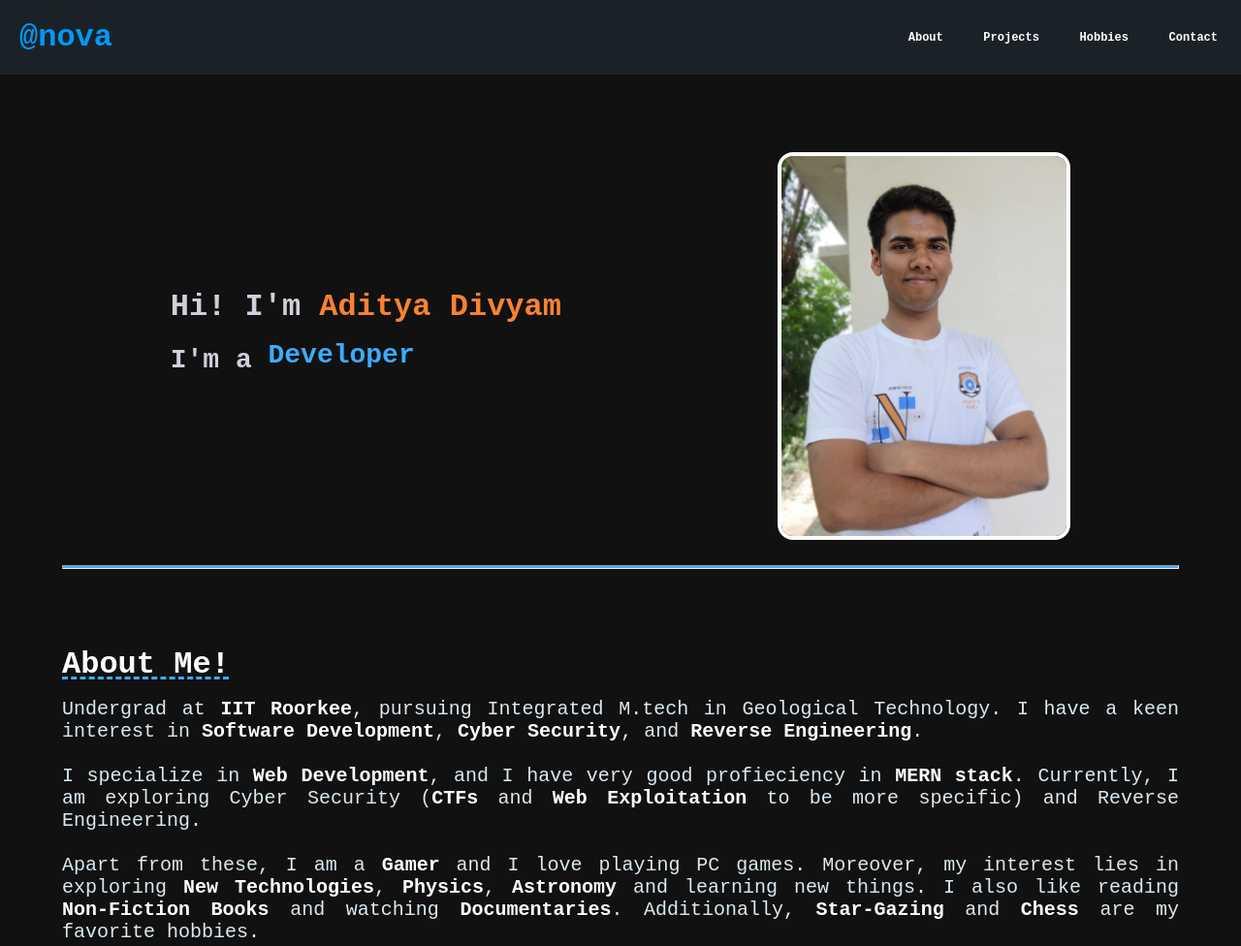
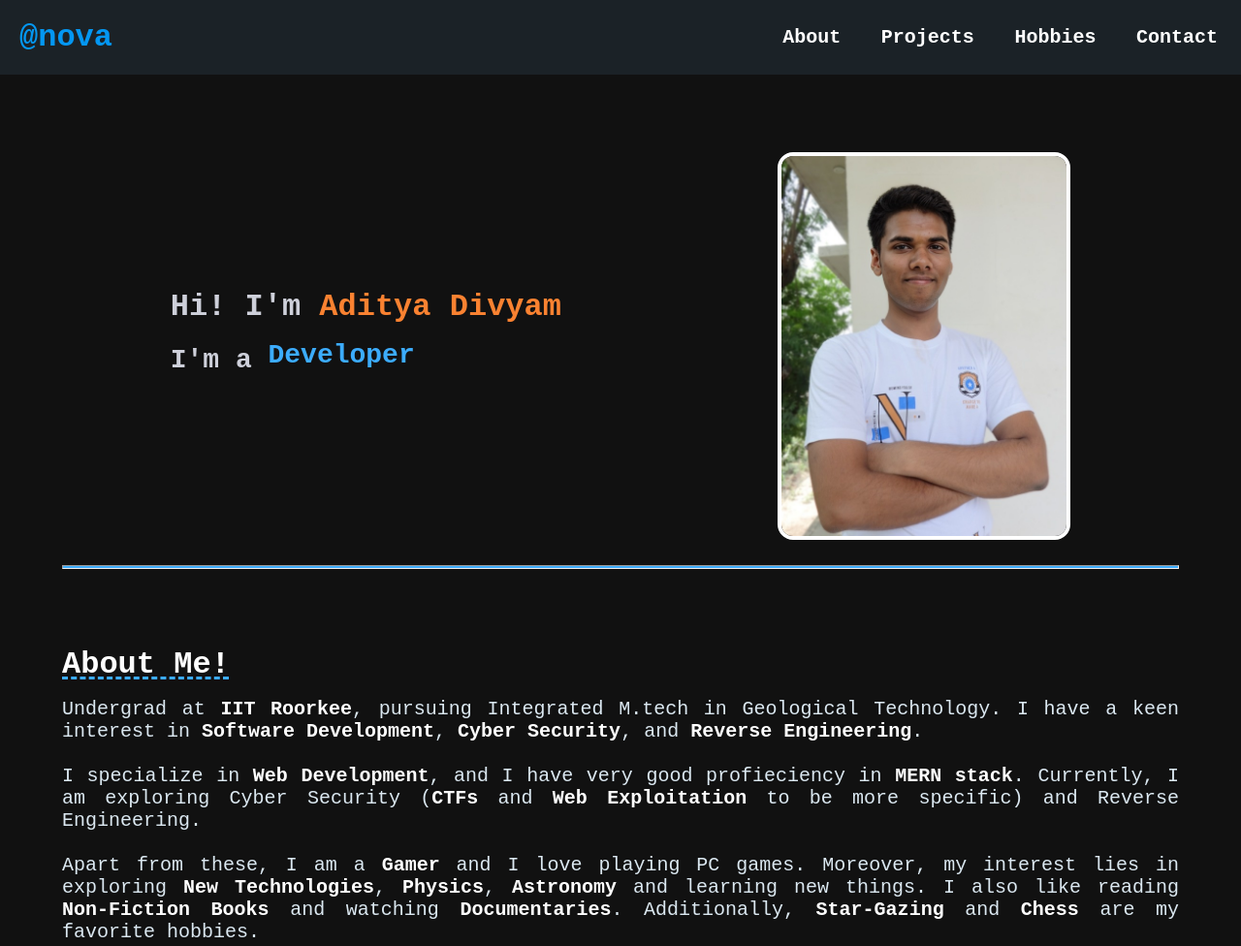
Before and after one commit to alronova/Portfolio, a plain HTML site: page index.html in a window 1280 px wide. Shown: the top 976 px of the page at 97% size. Drawn offline with Linux system fonts and the light colour scheme.

Commit message:
change UI

```diff
--- a/index.html
+++ b/index.html
@@ -4,6 +4,7 @@
     <meta charset="UTF-8">
     <meta name="viewport" content="width=device-width, initial-scale=1.0">
     <link rel="stylesheet" href="style.css">
+    <link rel="shortcut icon" href="res/nova.ico" type="image/x-icon">
     <title>Aditya Divyam</title>
 </head>
 <body>
--- a/style.css
+++ b/style.css
@@ -43,7 +43,7 @@ body {
 }
 
 .navbar ul {
-    font-size: 1.5vh;
+    font-size: 2.5vh;
     font-weight: 700;
     list-style: none;
     display: flex;
```
Also changed, not shown: res/nova.ico (added).
